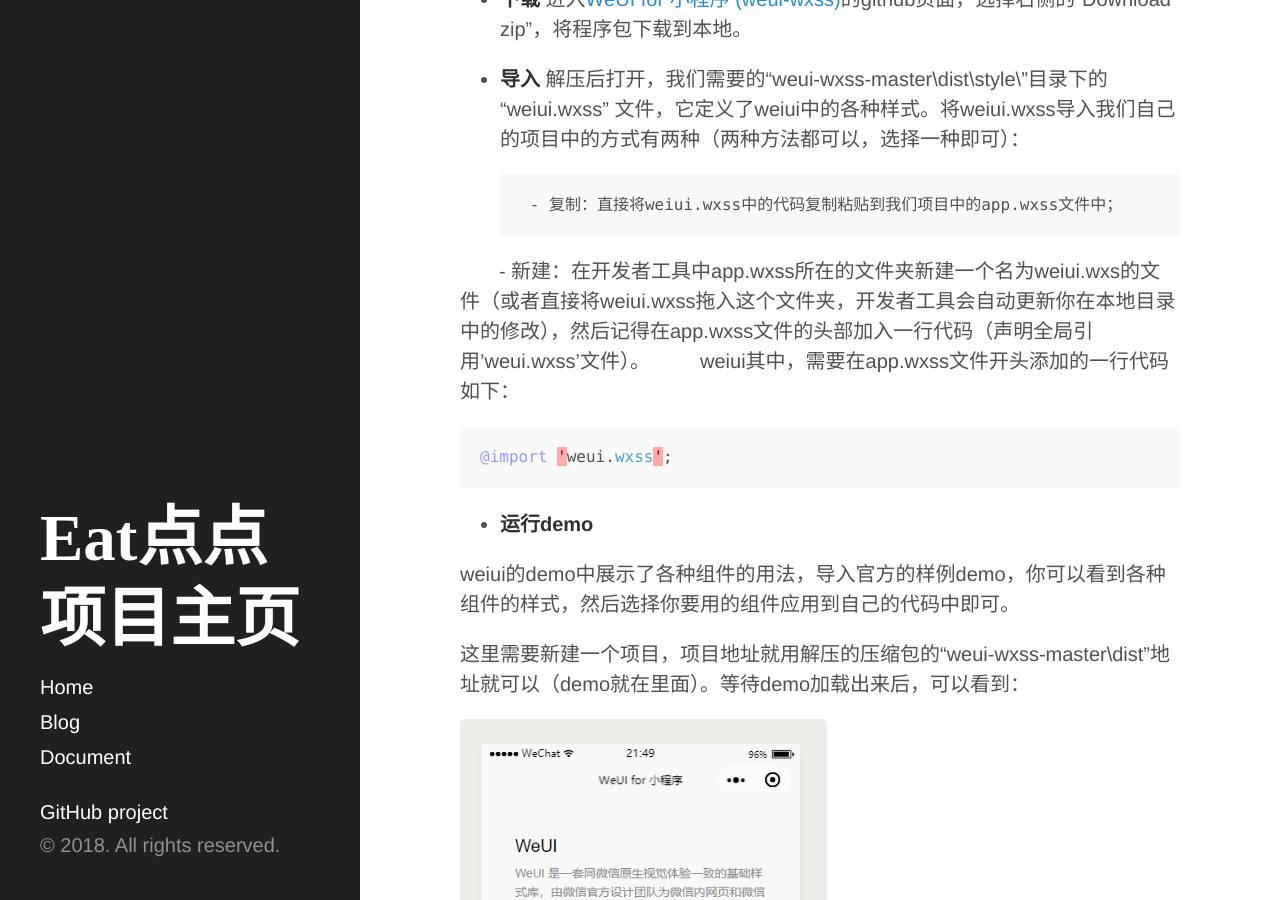
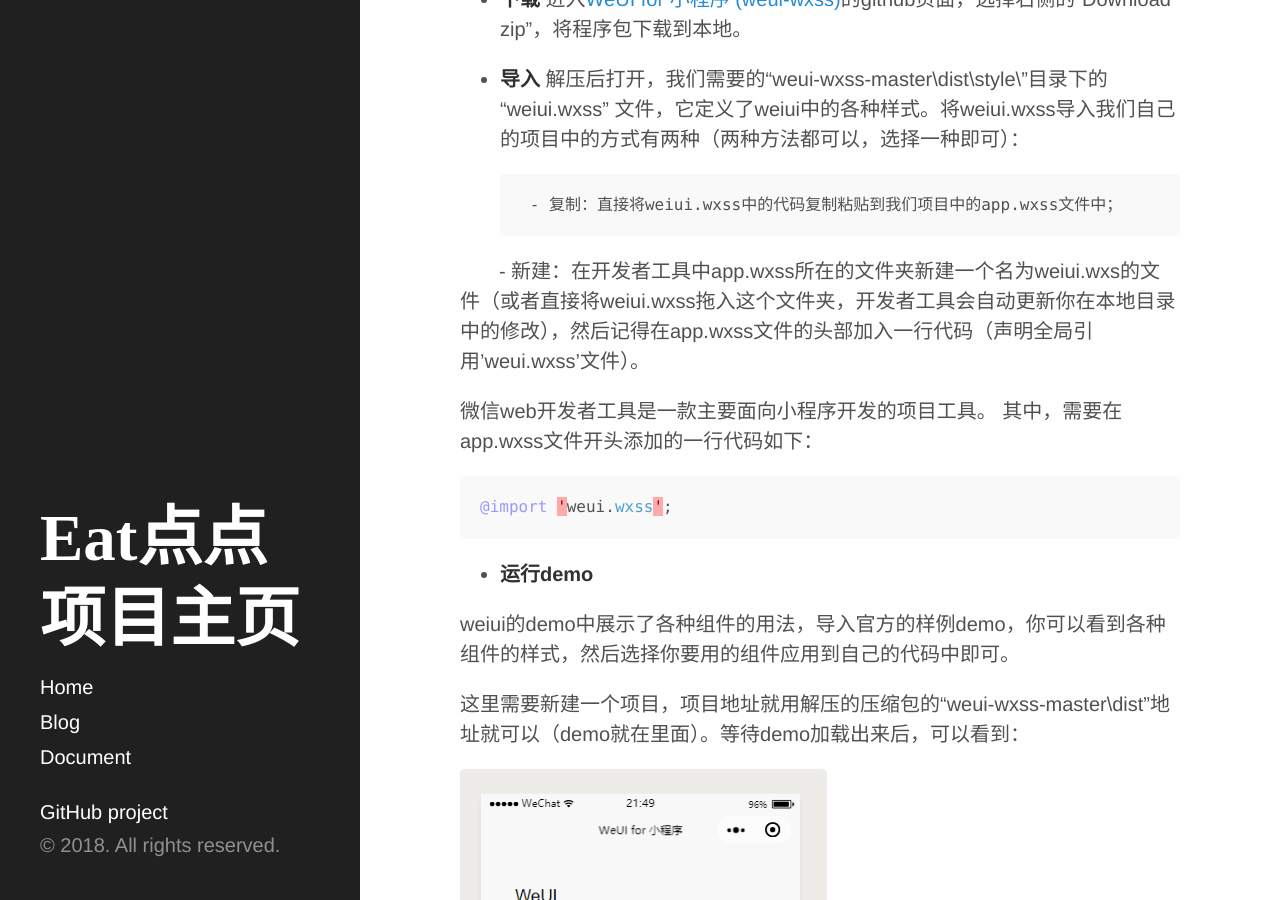
Before and after one commit to ChickenDinner8/ChickenDinner8.github.io, a Jekyll site: the page built from _posts/2018-04-15-微信小程序学习日志.md, in a window 1280 px wide and 900 px high, scrolled down 2668 px. Built offline with Jekyll 4.4.1, drawn with Linux system fonts in a browser that asks for light colours.

Commit message:
Update 2018-04-15-微信小程序学习日志.md

````diff
--- a/_posts/2018-04-15-微信小程序学习日志.md
+++ b/_posts/2018-04-15-微信小程序学习日志.md
@@ -66,7 +66,9 @@ WeUI 是由微信官方设计团队专为微信移动 Web 应用设计的 UI库
 
         - 新建：在开发者工具中app.wxss所在的文件夹新建一个名为weiui.wxs的文件（或者直接将weiui.wxss拖入这个文件夹，开发者工具会自动更新你在本地目录中的修改），然后记得在app.wxss文件的头部加入一行代码（声明全局引用'weui.wxss'文件）。
 
-weiui其中，需要在app.wxss文件开头添加的一行代码如下：
+
+微信web开发者工具是一款主要面向小程序开发的项目工具。
+其中，需要在app.wxss文件开头添加的一行代码如下：
 ```java
 @import 'weui.wxss';
 ```
````
